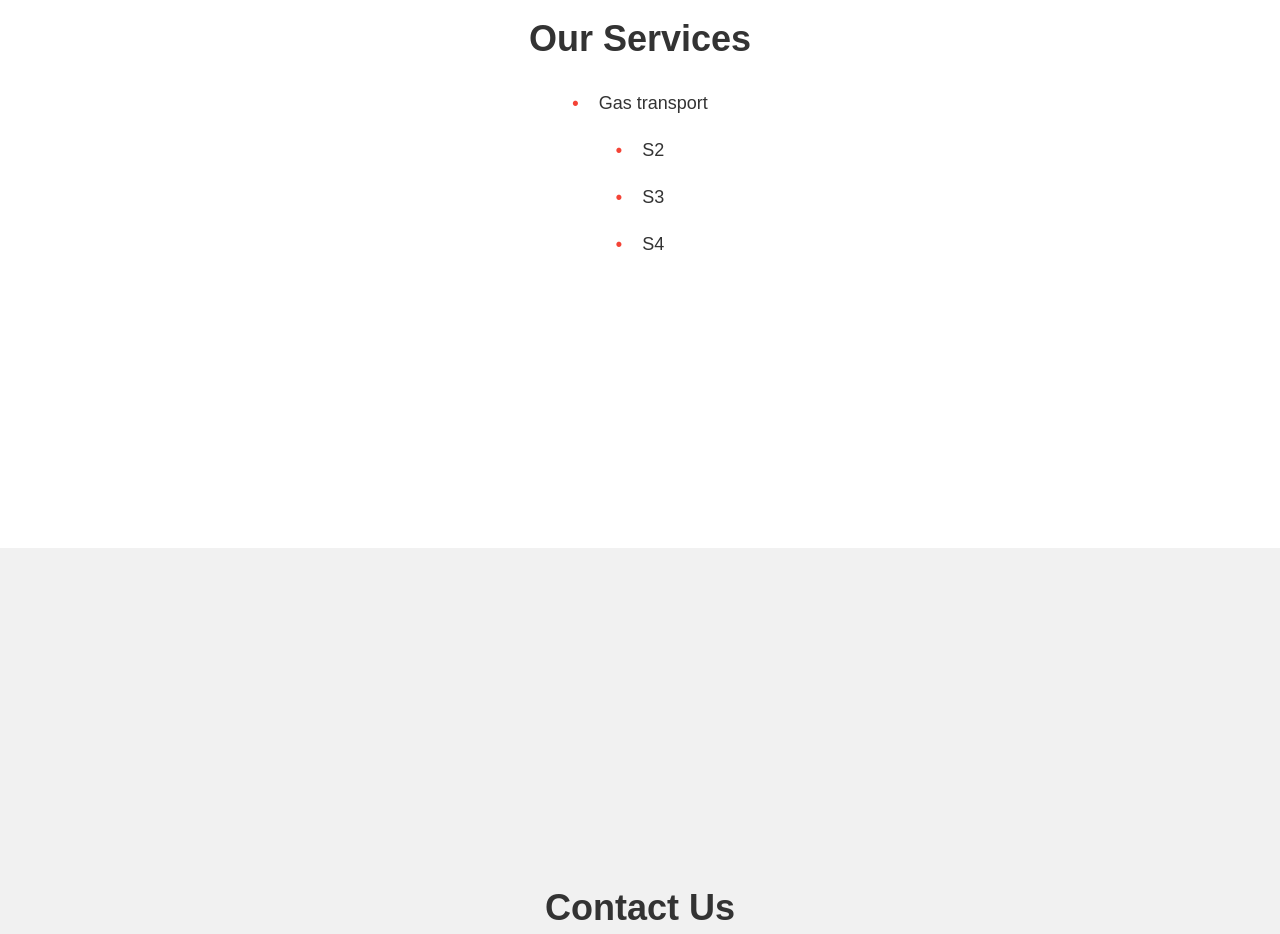
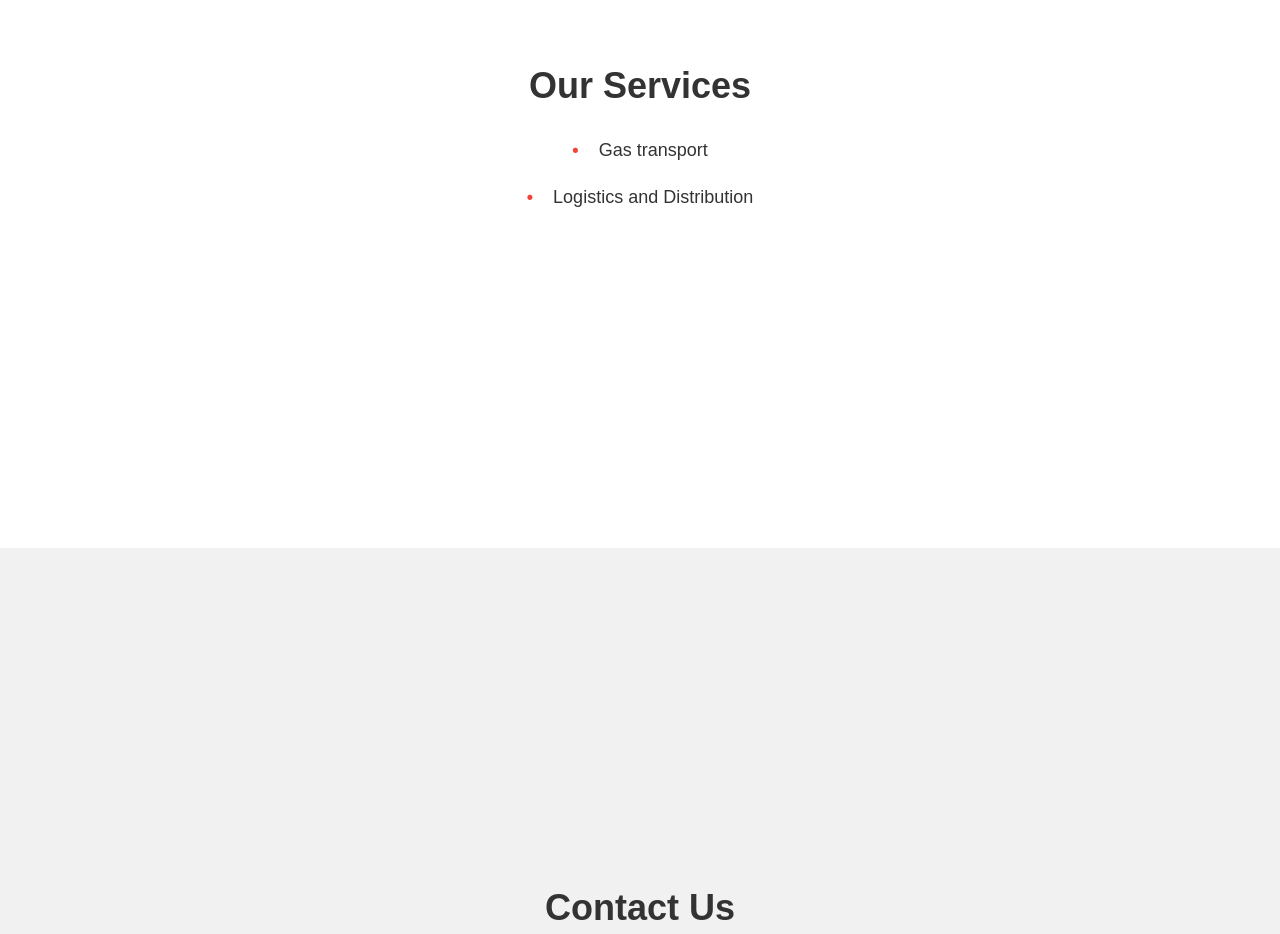
Before and after one commit to janpreett/Swatch-Fuel-Transport, a plain HTML site: page index.html in a window 1280 px wide. Shown: the part 1900-2834 px from the top of the page. Drawn offline with Linux system fonts and the light colour scheme.

Commit message:
Update index.html

```diff
--- a/index.html
+++ b/index.html
@@ -30,9 +30,7 @@
         <h2>Our Services</h2>
         <ul>
           <li>Gas transport</li>
-          <li>S2</li>
-          <li>S3</li>
-          <li>S4</li>
+          <li>Logistics and Distribution</li>
         </ul>
       </section>
 
```
